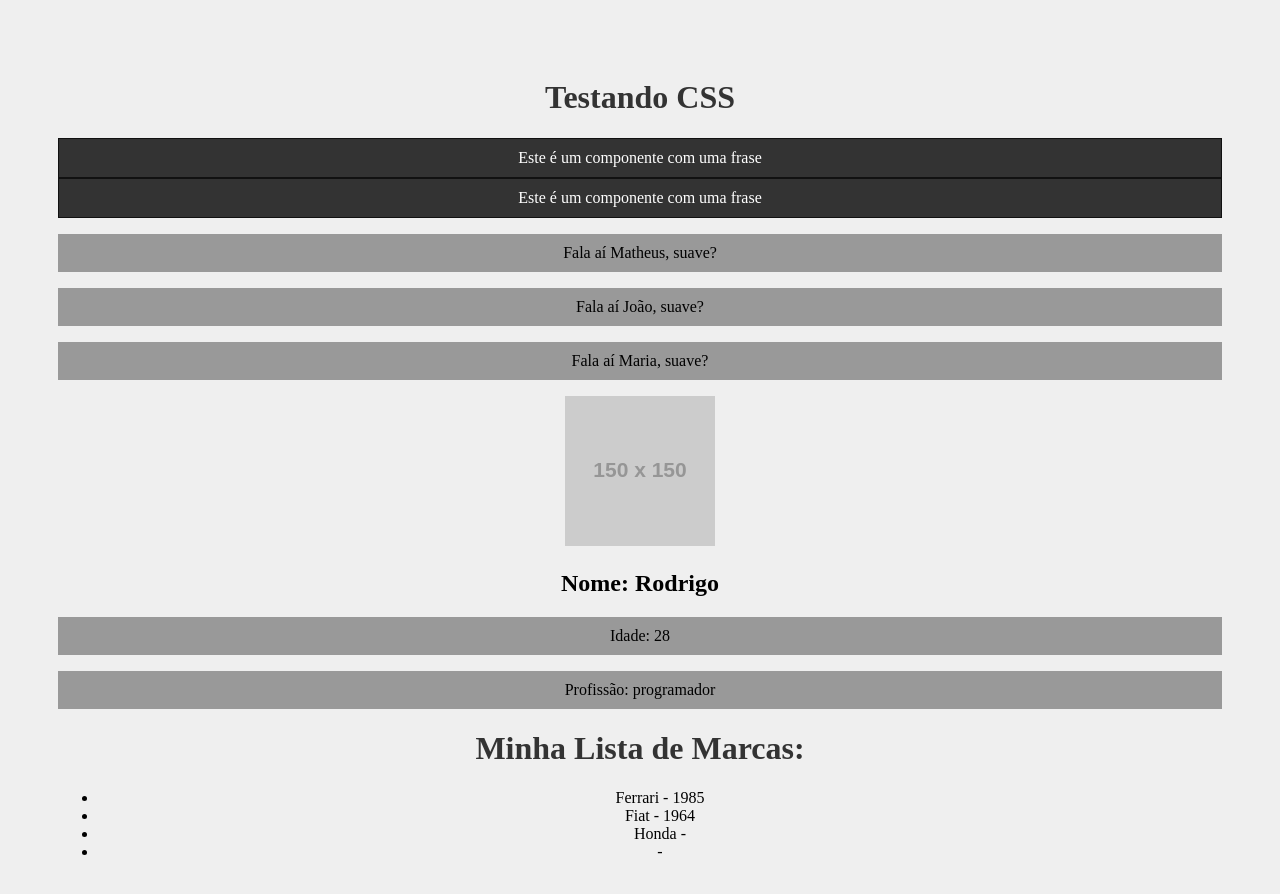
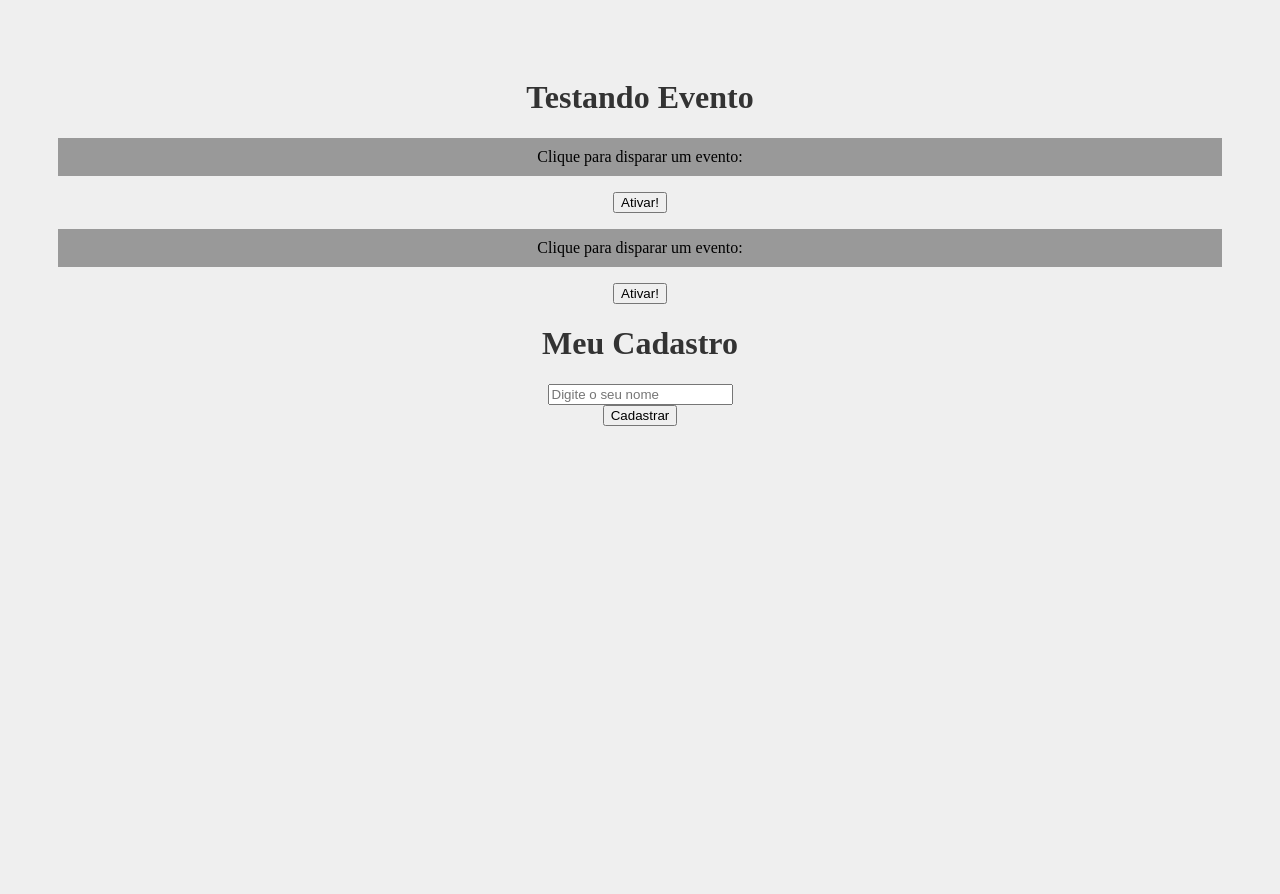
Before and after one commit to Thiago11112000/Curso-de-React-YT, a React (Create React App) app: page / in a window 1280 px wide. Shown: the top 894 px of the page. Built offline with nearby package versions, Linux system fonts and the light colour scheme.

Commit message:
onClick, onChange e onSubmit

```diff
--- a/src/App.js
+++ b/src/App.js
@@ -1,28 +1,15 @@
 import './App.css';
-import HelloWorld from './components/HelloWorld';
-import SayMyName from './components/SayMyName';
-import Pessoa from './components/Pessoa';
-import Frase from './components/Frase';
-import List from './components/List';
+import Evento from './components/Evento';
+import Form from './components/Form';
 
 function App() {
 
-  const nome = "Maria";
   return (
     <div className="App">
-      <h1>Testando CSS</h1>
-      <Frase />
-      <Frase />
-      <SayMyName  nome="Matheus"/>
-      <SayMyName nome="João"/>
-      <SayMyName nome={nome}/>
-      <Pessoa
-      nome="Rodrigo"
-      idade="28"
-     profissao="programador"
-     foto="https://placehold.co/150"
-     />
-     <List />
+      <h1> Testando Evento</h1>
+      <Evento  numero="1"/>
+      <Evento  numero="2"/>
+    <Form />
     </div>
   );
 }
--- /dev/null
+++ b/src/components/Evento.js
@@ -0,0 +1,13 @@
+function Evento({numero}){
+
+    function meuEvento(){
+        console.log(`Opa, fui ativado!${numero}`)
+    }
+    return (
+       <div>
+        <p>Clique para disparar um evento:</p>
+        <button onClick={meuEvento}>Ativar!</button>
+        </div>
+    )
+}
+export default Evento
--- /dev/null
+++ b/src/components/Form.js
@@ -0,0 +1,22 @@
+function Form(){
+
+    function cadastrarUsuario(e){
+        e.preventDefault();
+        console.log("Cadastrou o usuário")
+    }
+return(
+    <div>
+        <h1> Meu Cadastro</h1>
+        <form onSubmit={cadastrarUsuario}>
+           <div>
+            <input type="text"placeholder="Digite o seu nome"/>
+            </div>
+            <div>
+                <input type="submit" value="Cadastrar"/>
+            </div>
+        </form>
+    </div>
+)
+
+}
+export default Form;
```
Also changed, not shown: 2 other files (tests, documents, lock files or other folders).
